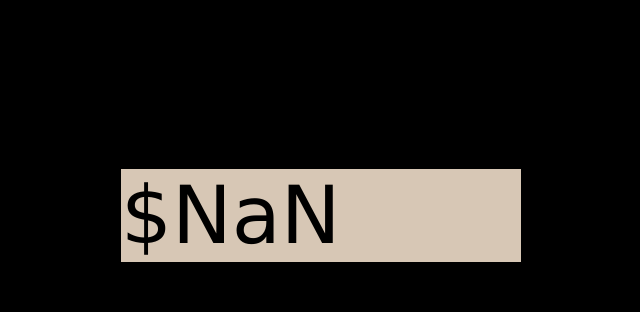
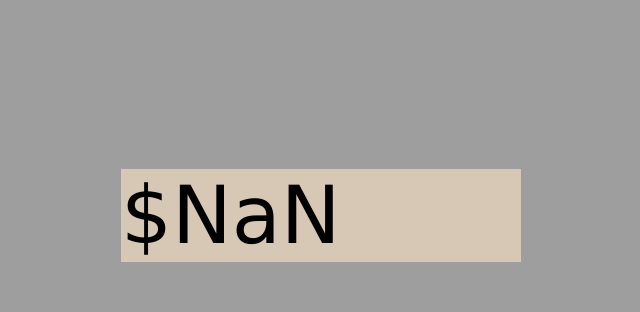
Before and after one commit to jmac03/Live-Debt-Clock, a plain HTML site: page index.html in a window 1280 px wide. Shown: the part 621-933 px from the top of the page, without its empty margins (87-727 px from the left). Drawn offline with Linux system fonts and the light colour scheme; the site is published under a folder, as on GitHub Pages, so addresses that start at the root find nothing.

Commit message:
Move background.png to highest level in file structure.

```diff
--- a/style.css
+++ b/style.css
@@ -1,6 +1,6 @@
 body {
     background-color: rgb(0, 0, 0);
-    background-image: url("/assets/background.png");
+    background-image: url("background.png");
     background-repeat: no-repeat;
     background-size: 1920px 1080px;
     background-position-x: center;
```
Also changed, not shown: 2 other files.
